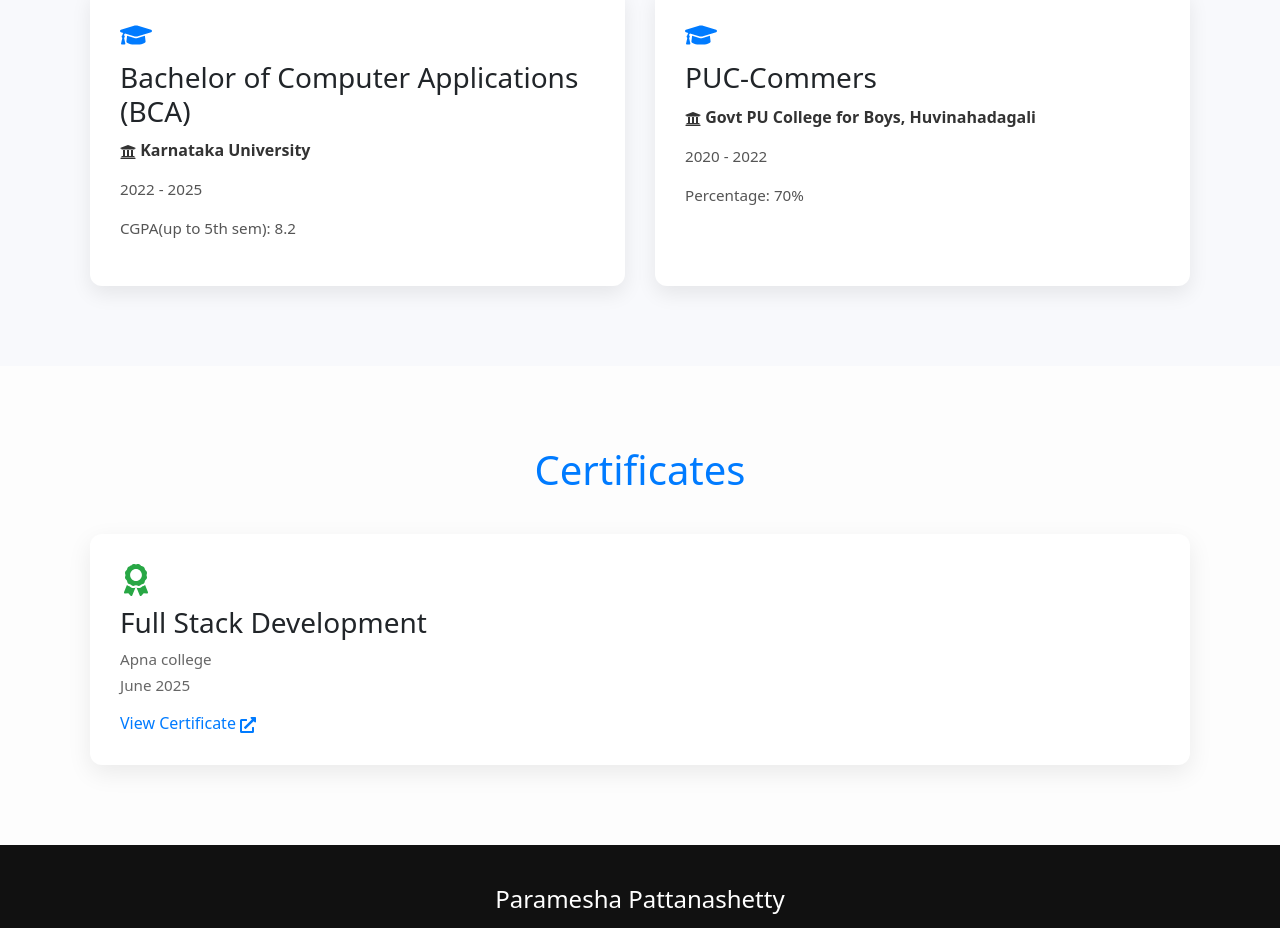
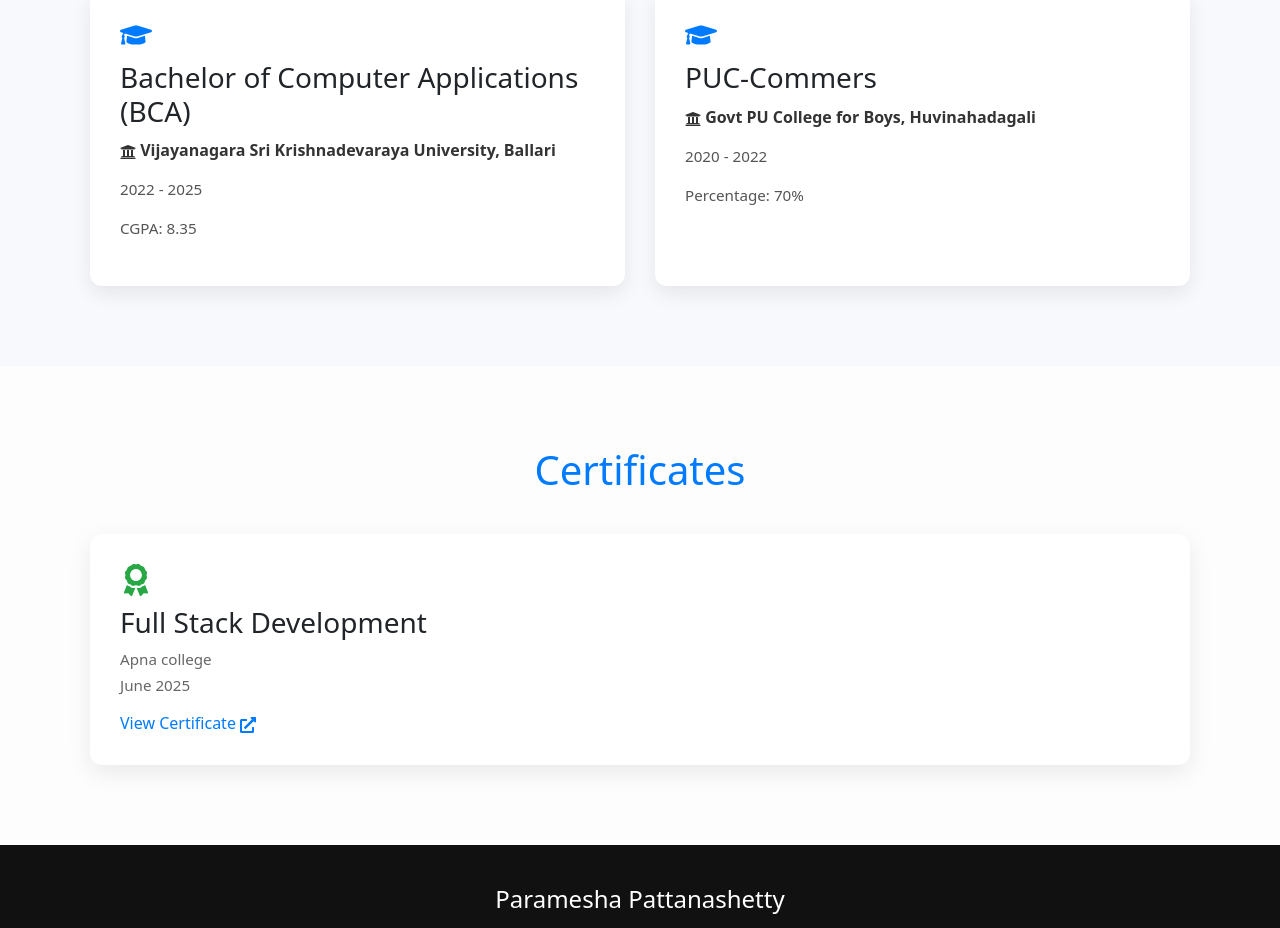
Before and after one commit to para2004-BCA/Portfolio, a React (Vite) app in the folder Paramesha Portfolio/: page / in a window 1280 px wide. Shown: the part 3314-4242 px from the top of the page. Built offline with nearby package versions, Linux system fonts and the light colour scheme.

Commit message:
Update Education.jsx

```diff
--- a/Paramesha Portfolio/src/components/Education.jsx
+++ b/Paramesha Portfolio/src/components/Education.jsx
@@ -6,9 +6,9 @@ function Educations() {
   const educationData = [
     {
       degree: "Bachelor of Computer Applications (BCA)",
-      institution: "Karnataka University",
+      institution: "Vijayanagara Sri Krishnadevaraya University, Ballari",
       duration: "2022 - 2025",
-      grade: "CGPA(up to 5th sem): 8.2",
+      grade: "CGPA: 8.35",
     },
     {
       degree:"PUC-Commers",
```
